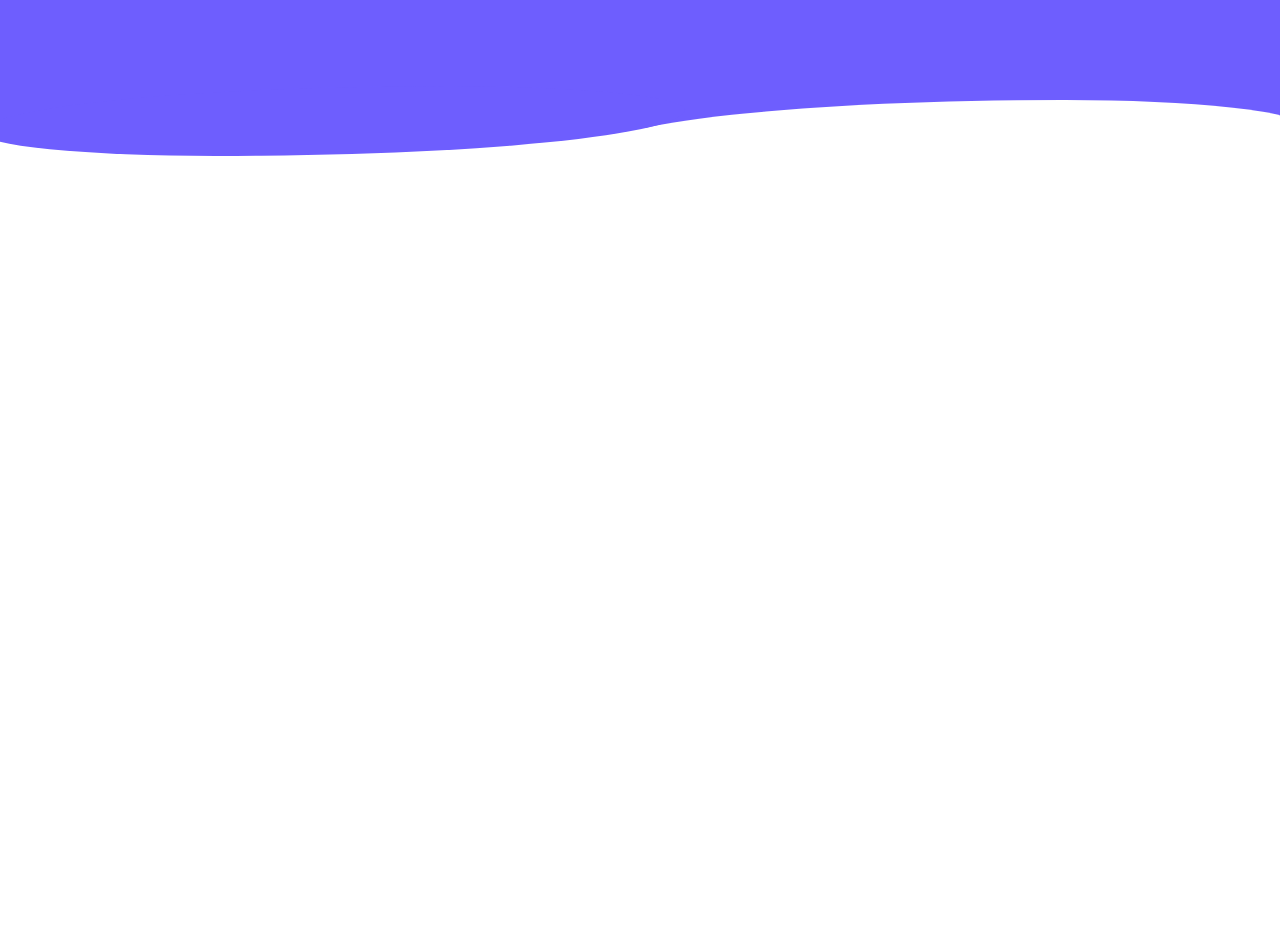
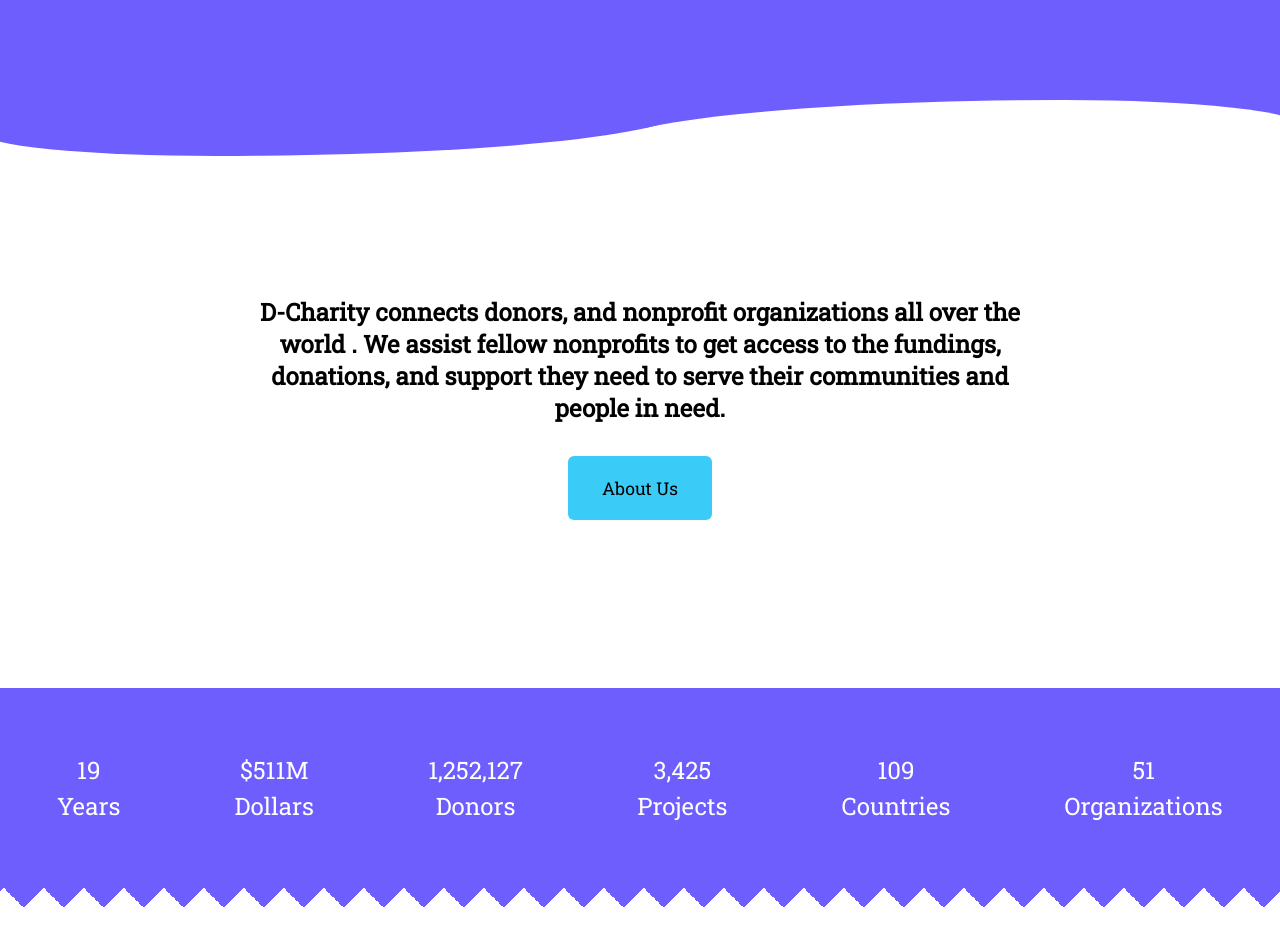
Before and after one commit to freesudani/D-Charity, a React (Create React App) app: page / in a window 1280 px wide. Shown: the part 680-1608 px from the top of the page. Before the commit the page ends 856 px from the top, so only its background shows below. Built offline with nearby package versions, Linux system fonts and the light colour scheme; a web font is replaced by a local one.

Commit message:
Our Work

```diff
--- a/src/App.js
+++ b/src/App.js
@@ -1,12 +1,14 @@
 import "./App.css";
 import Header from "./components/Header";
 import Navbar from "./components/Navbar";
+import OurWork from "./components/OurWork";
 
 function App() {
   return (
     <div className="App">
       <Navbar />
       <Header />
+      <OurWork />
     </div>
   );
 }
--- /dev/null
+++ b/src/UI/ButtonMedium.js
@@ -0,0 +1,8 @@
+import React from "react";
+import classes from "./ButtonMedium.module.css";
+
+const ButtonMedium = (props) => {
+  return <button className={classes.btnmedium}>{props.children}</button>;
+};
+
+export default ButtonMedium;
--- /dev/null
+++ b/src/UI/ButtonMedium.module.css
@@ -0,0 +1,20 @@
+.btnmedium {
+  font-size: 1.1rem;
+  background-color: #3acbf7;
+  padding: 12px 25px;
+  height: 4rem;
+  width: 9rem;
+  border-radius: 6px;
+  outline: none;
+  border: none;
+  cursor: pointer;
+}
+
+.btnmedium:hover {
+  padding: 12px 25px;
+  transition: all 0.3s ease-out;
+  background: #fff;
+  color: #6568f4;
+  border: 1px solid #6568f4;
+  transition: 250ms;
+}
--- /dev/null
+++ b/src/components/OurWork.js
@@ -0,0 +1,47 @@
+import React from "react";
+import classes from "./OurWork.module.css";
+import ButtonMedium from "../UI/ButtonMedium";
+
+const OurWork = () => {
+  return (
+    <div className={classes.ourwork}>
+      <div className={classes.description}>
+        <h2>
+          D-Charity connects donors, and nonprofit organizations all over the
+          world . We assist fellow nonprofits to get access to the fundings,
+          donations, and support they need to serve their communities and people
+          in need.
+        </h2>
+        <ButtonMedium>About Us</ButtonMedium>
+      </div>
+      <div className={classes.statistics}>
+        <div className={classes.statistic}>
+          <div className={classes.figure}>19</div>
+          <div className={classes.unit}>Years</div>
+        </div>
+        <div className={classes.statistic}>
+          <div className={classes.figure}>$511M</div>
+          <div className={classes.unit}>Dollars</div>
+        </div>
+        <div className={classes.statistic}>
+          <div className={classes.figure}>1,252,127</div>
+          <div className={classes.unit}>Donors</div>
+        </div>
+        <div className={classes.statistic}>
+          <div className={classes.figure}>3,425</div>
+          <div className={classes.unit}>Projects</div>
+        </div>
+        <div className={classes.statistic}>
+          <div className={classes.figure}>109</div>
+          <div className={classes.unit}>Countries</div>
+        </div>
+        <div className={classes.statistic}>
+          <div className={classes.figure}>51</div>
+          <div className={classes.unit}>Organizations</div>
+        </div>
+      </div>
+    </div>
+  );
+};
+
+export default OurWork;
--- /dev/null
+++ b/src/components/OurWork.module.css
@@ -0,0 +1,59 @@
+.ourwork {
+  display: grid;
+  grid-template-rows: 2.8fr 1fr;
+}
+
+.description {
+  display: flex;
+  flex-direction: column;
+  justify-content: center;
+  align-items: center;
+  margin: 3rem auto;
+  width: 60%;
+}
+
+.description h2 {
+  text-align: center;
+  margin-bottom: 2rem;
+}
+
+.statistics {
+  display: flex;
+  justify-content: space-around;
+  align-items: center;
+  position: relative;
+  background: rgb(110, 94, 254);
+  height: 25vh;
+}
+
+.statistics::after {
+  content: "";
+  position: absolute;
+  right: 0;
+  left: -20%;
+  top: 100%;
+  z-index: 10;
+  display: block;
+  height: 40px;
+  background-size: 40px 100%;
+  background-image: linear-gradient(
+      135deg,
+      rgb(110, 94, 254) 25%,
+      transparent 25%
+    ),
+    linear-gradient(225deg, rgb(110, 94, 254) 25%, transparent 25%);
+  background-position: 0 0;
+}
+
+.statistic {
+  display: flex;
+  flex-direction: column;
+  justify-content: center;
+  align-items: center;
+  color: #fff;
+  font-size: 1.5rem;
+}
+
+.unit {
+  margin-top: 0.2rem;
+}
```
